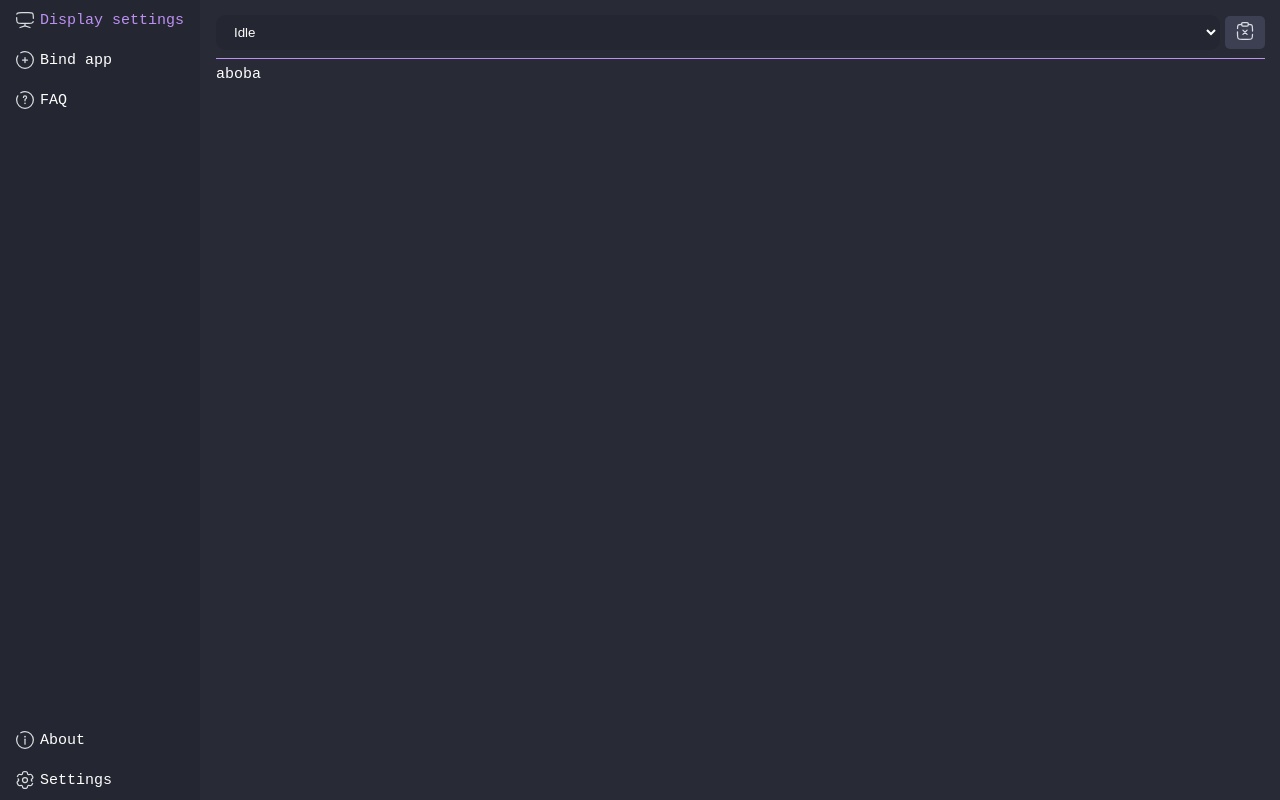
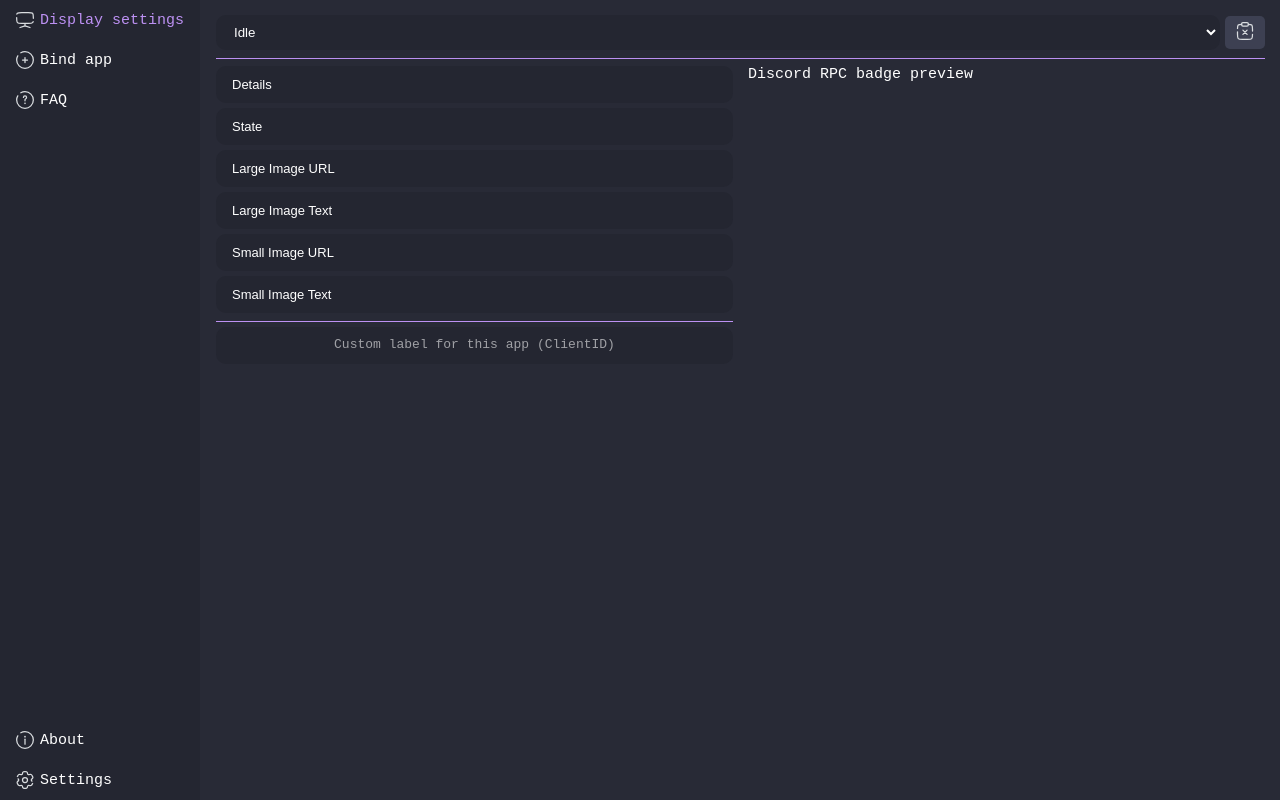
Before and after one commit to Rynn-Lee/Discord-Fancy-Presence, a Next.js app: page / in a window 1280 px wide. Built offline with nearby package versions, Linux system fonts and the light colour scheme.

Commit message:
App info
Ability to change info for the selected app

```diff
--- a/src/assets/icons.tsx
+++ b/src/assets/icons.tsx
@@ -234,8 +234,18 @@
   )
 }
 
+const Check = (props: IconProps) => {
+  return(
+    <svg width="20px" height="20px" {...props} viewBox="0 0 24 24" fill="none" xmlns="http://www.w3.org/2000/svg">
+      <g id="SVGRepo_bgCarrier" stroke-width="0"/>
+      <g id="SVGRepo_tracerCarrier" stroke-linecap="round" stroke-linejoin="round"/>
+      <g id="SVGRepo_iconCarrier"> <path d="M8.5 12.5L10.5 14.5L15.5 9.5" stroke="#dadde0" stroke-width="1.5" stroke-linecap="round" stroke-linejoin="round"/> <path d="M22 12C22 16.714 22 19.0711 20.5355 20.5355C19.0711 22 16.714 22 12 22C7.28595 22 4.92893 22 3.46447 20.5355C2 19.0711 2 16.714 2 12C2 7.28595 2 4.92893 3.46447 3.46447C4.92893 2 7.28595 2 12 2C16.714 2 19.0711 2 20.5355 3.46447C21.5093 4.43821 21.8356 5.80655 21.9449 8" stroke="#dadde0" stroke-width="1.5" stroke-linecap="round"/> </g>
+    </svg>
+  )
+}
+
 const Icon = {
-  App,  Display,  Info,  Settings,  FAQ,  Pen,  Eye, Remove
+  App,  Display,  Info,  Settings,  FAQ,  Pen,  Eye, Remove, Check
 }
 
 export default Icon
--- a/src/components/AppLoader.tsx
+++ b/src/components/AppLoader.tsx
@@ -12,6 +12,15 @@
       updateRate: 60,
     }))
     app.setApps(service.storage.get('apps', ["Idle"]))
+    service.storage.get("Idle", {
+      clientId: "",
+      details: "Details",
+      state: "State",
+      largeImageKey: "Large Image URL",
+      largeImageText: "Large Image Text",
+      smallImageKey: "Small Image URL",
+      smallImageText: "Small Image Text",
+    })
     setFirstLoad(false)
   // eslint-disable-next-line react-hooks/exhaustive-deps
   }, [])
--- a/src/components/UI/Input.tsx
+++ b/src/components/UI/Input.tsx
@@ -11,6 +11,8 @@
   datafancy: {
     text?: string
     hide?: boolean
+    placeholder?: boolean
+    position?: string
   };
   value?: string | any
 }
@@ -19,7 +21,7 @@
   position: absolute;
   font-size: 13px;
   display: block;
-  text-align: center;
+  text-align: ${(props) => (props?.datafancy?.position ? props.datafancy.position : "center")};
   top: 0px;
   left: 0px;
   width: 100%;
@@ -27,6 +29,7 @@
   white-space: nowrap;
   opacity: 1;
   padding: 10px 0px;
+  overflow: hidden;
   pointer-events: none;
   transition: var(--var-transition);
   color: #ffffff90;
@@ -84,7 +87,14 @@
           htmlFor={inputProps.id}
           className='label'
           value={inputProps.value}
-          datafancy={fancy}>{fancy.hide ? fancy.text : `${fancy.text}${inputProps.value ? ':' : ''} ${inputProps.value}`}</Label> : <></>}
+          datafancy={fancy}>{
+          fancy.hide
+            ? fancy.text
+            : fancy.placeholder
+              ? `${fancy.text}: ${inputProps.value ? inputProps.value : "Nothing..."}`
+              : `${inputProps.value ? inputProps.value : "Nothing..."}`}
+            </Label>
+          : <></>}
     </InputWrapper>
   )
 }
--- /dev/null
+++ b/src/components/pages/index/AppInfo.tsx
@@ -0,0 +1,43 @@
+import Input from "@/components/UI/Input";
+
+export default function AppInfo({styles, appInfo, setAppInfo}: any){
+  return(
+    <div className={styles.appInfo}>
+      <Input
+        // fancy={{text: "Details", hide: true}}
+        placeholder="Details"
+        value={appInfo?.details}
+        onChange={(e)=>setAppInfo({...appInfo, details: e.target.value})}/>
+      <Input
+        // fancy={{text: "State", hide: true}}
+        placeholder="State"
+        value={appInfo?.state}
+        onChange={(e)=>setAppInfo({...appInfo, state: e.target.value})}/>
+      <Input
+        // fancy={{text: "L. Image URL", hide: true}}
+        placeholder="L. Image URL"
+        value={appInfo?.largeImageKey}
+        onChange={(e)=>setAppInfo({...appInfo, largeImageKey: e.target.value})}/>
+      <Input
+        // fancy={{text: "L. Image Text", hide: true}}
+        placeholder="L. Image Text"
+        value={appInfo?.largeImageText}
+        onChange={(e)=>setAppInfo({...appInfo, largeImageText: e.target.value})}/>
+      <Input
+        // fancy={{text: "S. Image URL", hide: true}}
+        placeholder="S. Image URL"
+        value={appInfo?.smallImageKey}
+        onChange={(e)=>setAppInfo({...appInfo, smallImageKey: e.target.value})}/>
+      <Input
+        // fancy={{text: "S. Image Text", hide: true}}
+        placeholder="S. Image Text"
+        value={appInfo?.smallImageText}
+        onChange={(e)=>setAppInfo({...appInfo, smallImageText: e.target.value})}/>
+      <hr />
+      <Input
+        fancy={{text: "Custom label for this app (ClientID)", hide: true}}
+        value={appInfo?.clientId}
+        onChange={(e)=>setAppInfo({...appInfo, clientId: e.target.value})}/>
+    </div>
+  )
+}
--- /dev/null
+++ b/src/components/pages/index/Preview.tsx
@@ -0,0 +1,7 @@
+export default function Preview(){
+  return(
+    <div>
+      Discord RPC badge preview
+    </div>
+  )
+}
--- /dev/null
+++ b/src/components/pages/index/Select.tsx
@@ -0,0 +1,15 @@
+import Icon from "@/assets/icons";
+
+export default function Select({styles, app, appInfo, appInfoCopy, saveApp, selectApp, removeApp, selected}: any){
+  return(
+    <div className={styles.selectApp}>
+      {JSON.stringify(appInfo) != appInfoCopy
+          ? <button onClick={saveApp}><Icon.Check/></button>
+          : <></>}
+      <select defaultValue={"Idle"} onChange={(e)=>selectApp(e.target.value)}>
+        {app?.apps?.map((item: string) => <option key={item} value={item}>{item}</option>)}
+      </select>
+      <button onClick={()=>removeApp(selected)}><Icon.Remove/></button>
+    </div>
+  )
+}
--- a/src/pages/_app.tsx
+++ b/src/pages/_app.tsx
@@ -11,7 +11,7 @@
   const [apps, setApps] = useState([])
   const [settings, setSettings] = useState<SettingsType>({
     clientId: "",
-    updateRate: 0
+    updateRate: 60
   })
 
   return (
--- a/src/pages/index.tsx
+++ b/src/pages/index.tsx
@@ -1,37 +1,64 @@
 import { useContext, useEffect, useState } from "react"
 import styles from '@styles/pages/index.module.sass'
-import Icon from "@/assets/icons"
 import { service } from "@/services"
 import { AppContext } from "./_app"
+import Select from "@/components/pages/index/Select"
+import AppInfo from "@/components/pages/index/AppInfo"
+import Preview from "@/components/pages/index/Preview"
 
 export default function Home() {
   const [selected, setSelected] = useState<any>("Idle")
+  const [appInfo, setAppInfo] = useState<any>({})
+  const [appInfoCopy, setAppInfoCopy] = useState<any>({})
   const app: any = useContext(AppContext)
 
-  const refresh = () => app.setApps(service.storage.get('apps', ["Idle"]))
+  const refresh = () => app.setApps(service.storage.get('apps'))
 
-  const remove = (name: string) => {
-    if(name == "Idle"){return}
-    setSelected("Idle")
-    app.setApps(service.storage.remove('apps', name))
+  useEffect(()=>{
+    const info = service.storage.get(selected)
+    setAppInfo(info)
+    setAppInfoCopy(JSON.stringify(info))
+    refresh()
+  }, [])
+
+  const selectApp = (app: string) => {
+    setSelected(app)
+    const info = service.storage.get(app)
+    setAppInfo(info)
+    setAppInfoCopy(JSON.stringify(info))
   }
 
-  useEffect(()=>refresh(), [])
+  const saveApp = () => {
+    service.storage.set(selected, appInfo)
+    setAppInfoCopy(JSON.stringify(appInfo))
+  }
+
+  const removeApp = (name: string) => {
+    if(name == "Idle"){return}
+    app.setApps(service.storage.remove('apps', name))
+    service.storage.removeWhole(name)
+    selectApp("Idle")
+  }
 
   if(!app.settings.clientId){return(<>You need to specify Cliend ID first! Go to &apos;Settings&apos; tab</>)}
   return (
     <>
-      <div className={styles.selectApp}>
-        <select defaultValue={"Idle"} onChange={(e)=>setSelected(e.target.value)}>
-          {app?.apps?.map((item: string) => <option key={item} value={item}>{item}</option>)}
-        </select>
-        <button onClick={()=>remove(selected)}><Icon.Remove/></button>
-      </div>
+      <Select
+        styles={styles}
+        app={app}
+        appInfo={appInfo}
+        appInfoCopy={appInfoCopy}
+        saveApp={saveApp}
+        removeApp={removeApp}
+        selectApp={selectApp}
+        selected={selected}/>
       <hr/>
       <div className={styles.index}>
-        <div>
-          aboba
-        </div>
+        <AppInfo
+          styles={styles}
+          appInfo={appInfo}
+          setAppInfo={setAppInfo}/>
+        <Preview/>
       </div>
     </>
   )
--- a/src/pages/settings.tsx
+++ b/src/pages/settings.tsx
@@ -17,7 +17,7 @@
             type="number"/>
       </fieldset>
       <fieldset className="fieldset">
-        <legend><Icon.Pen />Update Rate</legend>
+        <legend><Icon.Pen />Update Rate (off if not specified)</legend>
           <Input
             onChange={(e)=>app.setSettings({...app.settings, updateRate: e.target.value})}
             value={app?.settings.updateRate}
--- a/src/styles/pages/index.module.sass
+++ b/src/styles/pages/index.module.sass
@@ -1,6 +1,8 @@
 .index
   display: flex
   flex-direction: row
+  &>*
+    flex: 1
 
 .selectApp
   display: flex
@@ -9,3 +11,8 @@
   align-items: center
   select
     margin-right: 5px
+
+.appInfo
+  margin: 0px 15px 0px 0px
+  &>*
+    margin-bottom: 5px
```
Also changed, not shown: src/pages/bind.tsx (+10 -1 lines).
